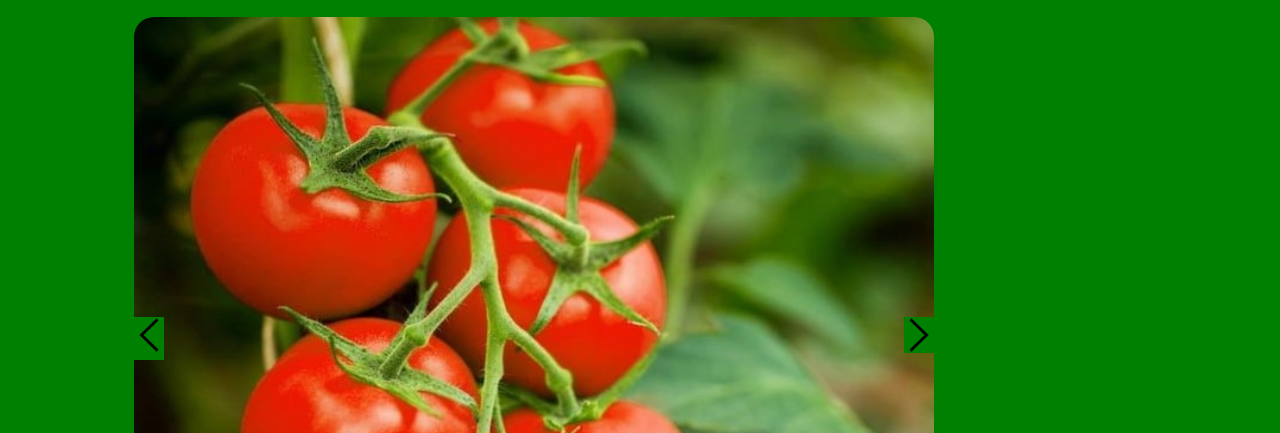
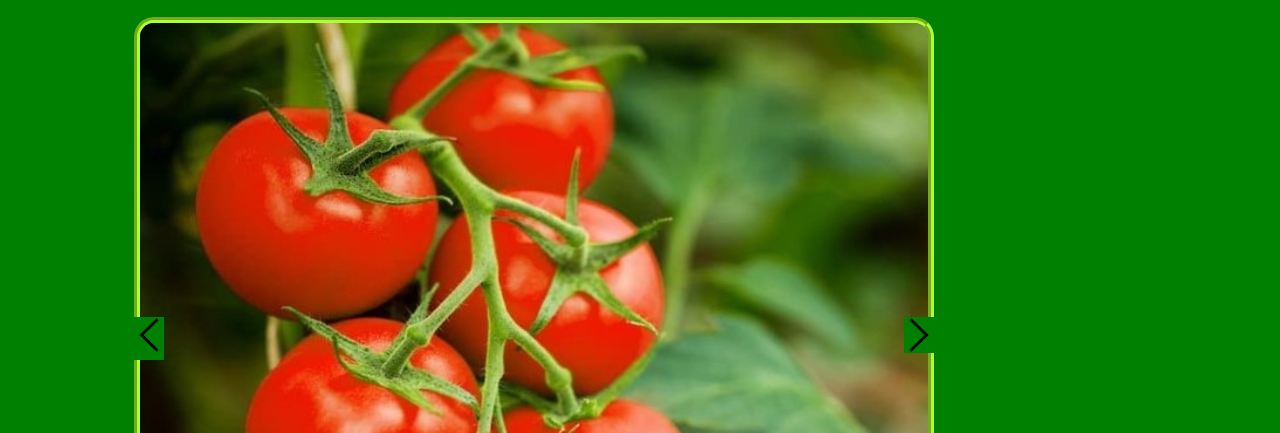
Before and after one commit to Pero0123/Web-Technology-Project, a plain HTML site: page tomato.html in a window 1280 px wide. Shown: the part 367-800 px from the top of the page. Drawn offline with Linux system fonts and the light colour scheme.

Commit message:
added border to image on tomato site

```diff
--- a/tomato.css
+++ b/tomato.css
@@ -112,6 +112,9 @@ p{
     height: 600px;
     width: 800px;
     border-radius: 20px;
+    border-color: greenyellow;
+    border-style: groove;
+    border-width: 6px;
 }
 
 #pictures{
```
